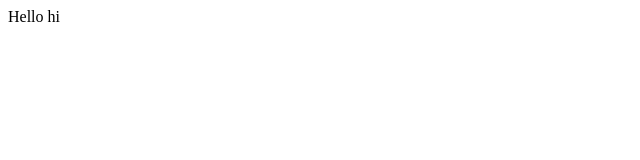
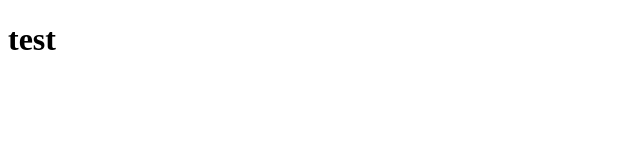
Before and after one commit to lulzquan/file, a plain HTML site: page index.html in a window 1280 px wide. Shown: the whole page, without its empty margins (0-640 px from the left). Drawn offline with Linux system fonts and the light colour scheme.

Commit message:
nhà bao việc

```diff
--- a/index.html
+++ b/index.html
@@ -7,6 +7,8 @@
     <title>Document</title>
 </head>
 <body>
-    Hello hi
+ <h1>
+     test
+ </h1>
 </body>
 </html>
```
